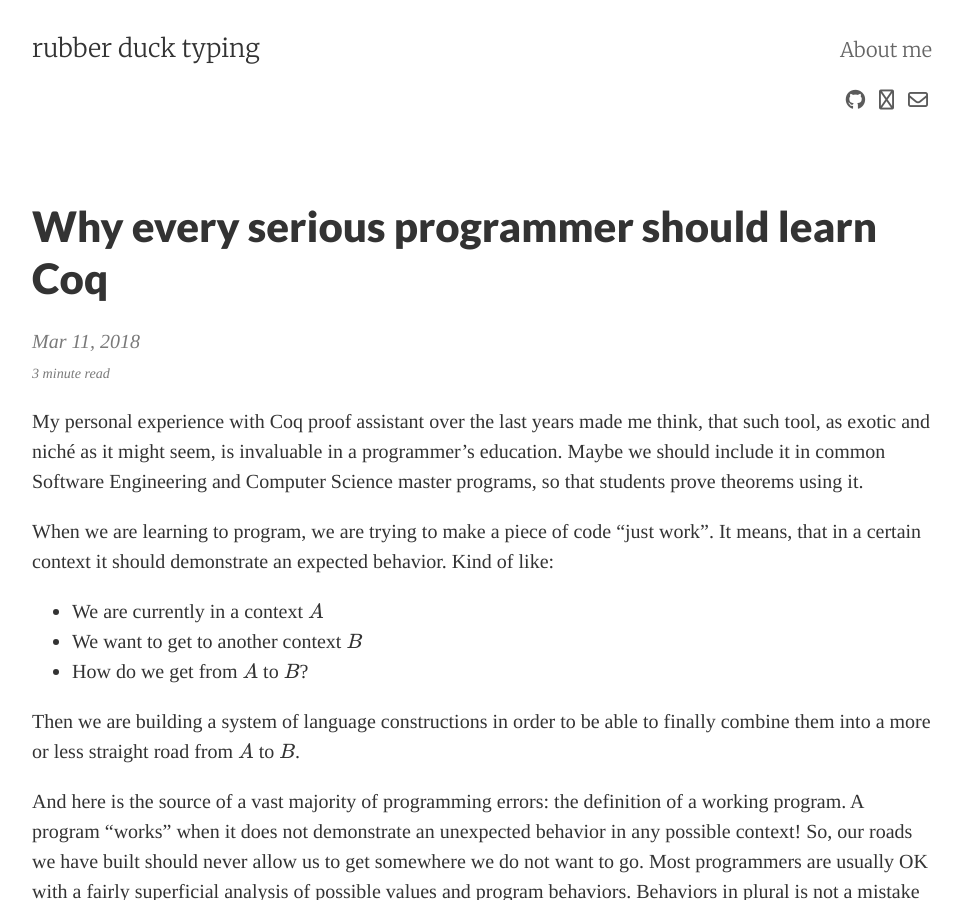
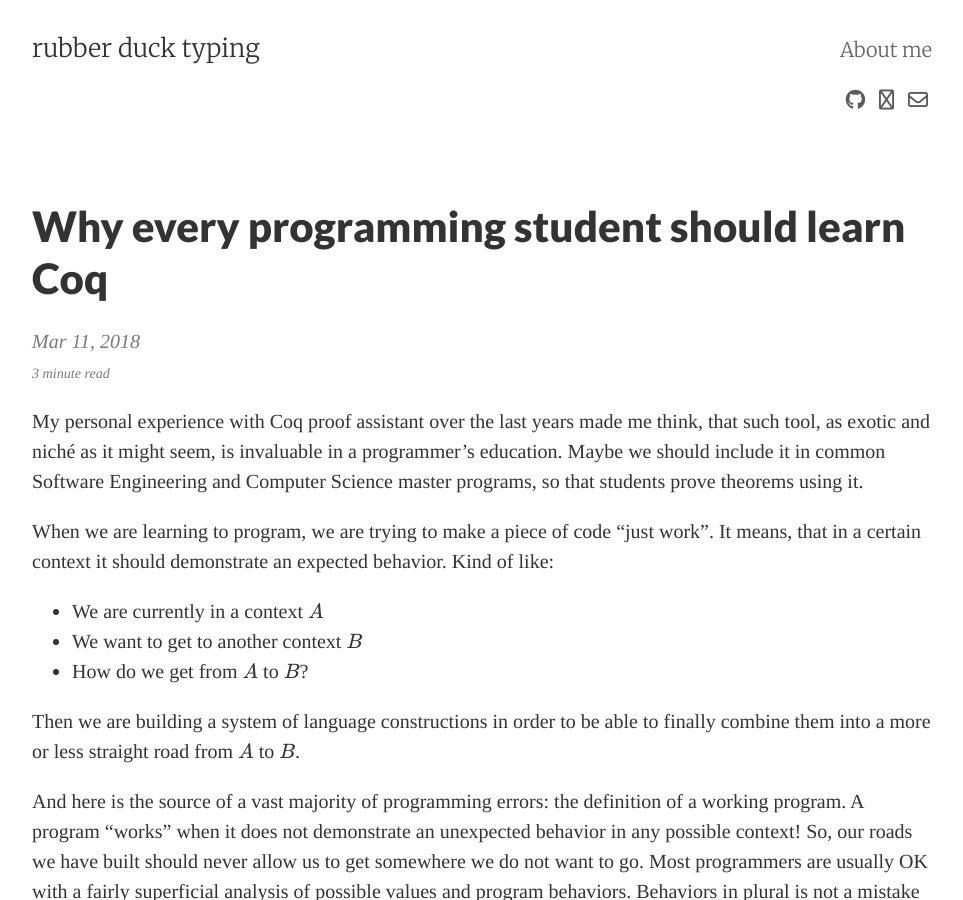
Before and after one commit to sayon/blog, a Jekyll site: the page built from _posts/2018-03-11-why-every-programming-student-should-learn-coq.md, in a window 1280 px wide and 900 px high. Shown: the whole window, without its empty margins (158-1121 px from the left). Built offline with Jekyll 4.4.1, drawn with Linux system fonts in a browser that asks for light colours; nearby versions of some CDN libraries; formulas are drawn with MathJax 3; comment, search, counter and statistics services are not loaded.

Commit message:
fix post name

```diff
--- a/_posts/2018-03-11-why-every-serious-programmer-should-learn-coq.md
+++ b/_posts/2018-03-11-why-every-programming-student-should-learn-coq.md
@@ -1,6 +1,6 @@
 ---
 layout: post
-title: "Why every serious programmer should learn Coq"
+title: "Why every programming student should learn Coq"
 category: articles
 tags: [coq, teaching]
 comments: true
```
